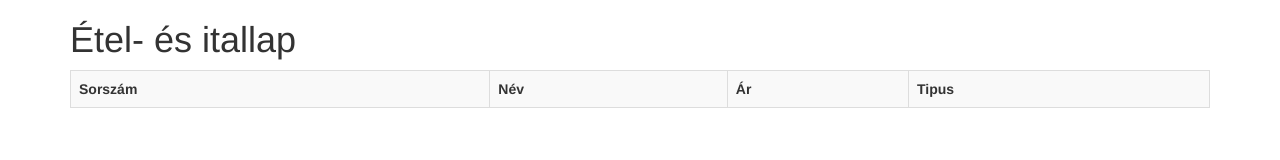
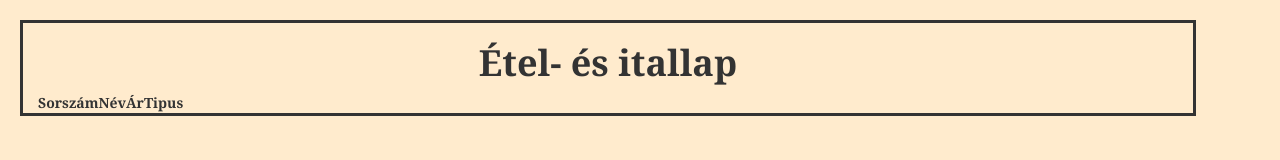
Before and after one commit to Szilvia2020/-tterem, a plain HTML site: page Étterem2/ÉtÉsItallap/ÉtÉsItallap.html in a window 1280 px wide. Drawn offline with nearby package versions, Linux system fonts and the light colour scheme; files that its build step writes are made by us from their sources; no server answers.

Commit message:
addedDatabase

```diff
--- /dev/null
+++ b/Étterem2/css/style4.css
@@ -0,0 +1,15 @@
+body{
+    background-color: blanchedalmond;
+    border-style: solid;
+    font-family: Georgia, 'Times New Roman', Times, serif;
+    margin-top: 20px;
+    margin-left: 20px;
+    margin-right: 20px;
+    display: inline-block;
+    text-align: initial;
+}
+
+h1{
+    font-weight: bold;
+    text-align: center;
+}
--- a/Étterem2/ÉtÉsItallap/ÉtÉsItallap.html
+++ b/Étterem2/ÉtÉsItallap/ÉtÉsItallap.html
@@ -5,9 +5,10 @@
     <meta charset="UTF-8">
     <meta name="viewport" content="width=device-width, initial-scale=1.0">
     <title>ÉtÉsItallap</title>
-    <script src="http://ajax.googleapis.com/aja/libs/jquery/3.1.0/jquery.min.js"></script>
+    <script src="https://ajax.googleapis.com/ajax/libs/jquery/3.5.1/jquery.min.js"></script>
     <script src="http://maxcdn.bootstrapcdn.com/bootstrap/3.3.7/js/bootsrap.min.js"></script>
     <link rel="stylesheet" href="https://maxcdn.bootstrapcdn.com/bootstrap/3.3.6./css/bootstrap.min.css">
+    <link rel="stylesheet" href="css/style4.css">
 </head>
 
 <body>
@@ -16,15 +17,15 @@
         <div class="table-responsive">
             <h1>Étel- és itallap</h1>
         </div>
-            <table class="table table-bordered table-striped" id="foodTable">
-
+            <table>
+                <thead>
                 <tr>
                     <th>Sorszám</th>
                     <th>Név</th>
                     <th>Ár</th>
                     <th>Tipus</th>
                 </tr>
-
+                </thead>
             </table>
     </div>
 </body>
@@ -36,7 +37,7 @@
             var food_data ='';
             $.each(database, function(key, value){
                 food_data += '<tr>';
-                food_data += '<td>'+value.sorszam+'</td>';
+                food_data += '<td>'+value.id+'</td>';
                 food_data += '<td>'+value.name+'</td>';
                 food_data += '<td>'+value.price+'</td>';
                 food_data += '<td>'+value.type+'</td>';
```
